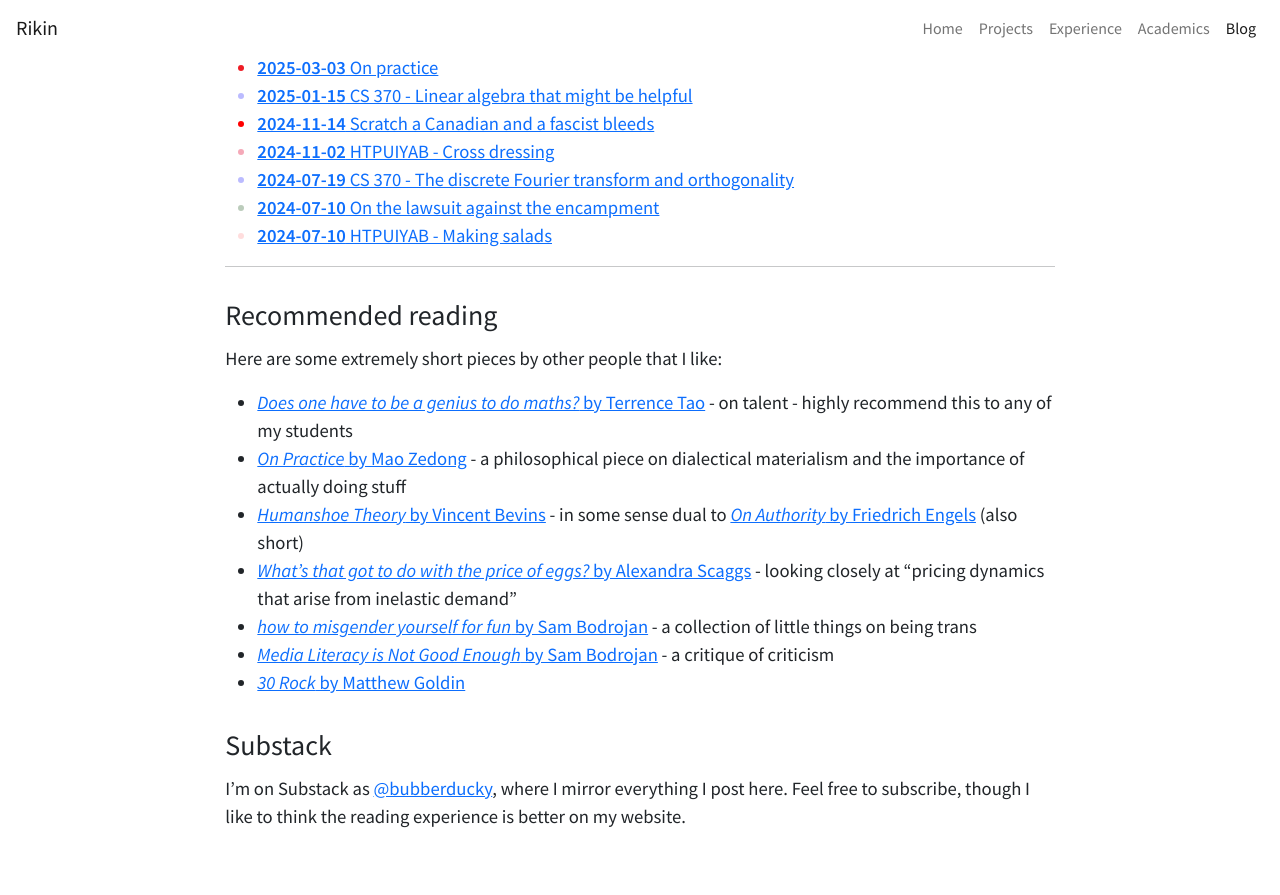
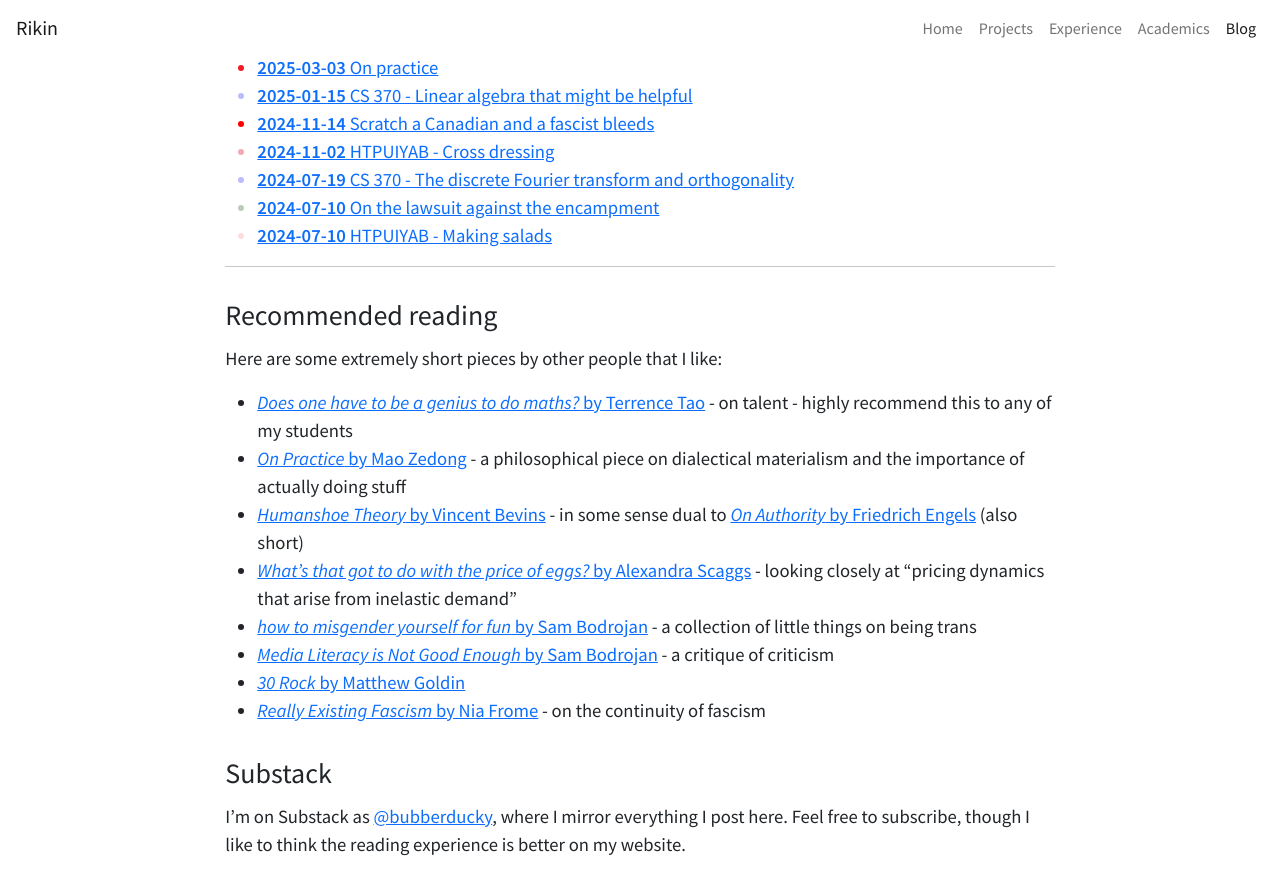
Before and after one commit to rikingurditta/blog, a Jekyll site: the page built from index.md, in a window 1280 px wide and 900 px high, scrolled down 615 px. Shown: the top 895 px of the window. Built offline with Jekyll 4.4.1, drawn with Linux system fonts in a browser that asks for light colours; before the commit the page ends 1487 px from its top, so only the background shows below that.

Commit message:
Added Really Existing Fascism to index

```diff
--- a/index.md
+++ b/index.md
@@ -31,6 +31,7 @@ Here are some extremely short pieces by other people that I like:
 - [*how to misgender yourself for fun* by Sam Bodrojan](https://cchelmetgirl.substack.com/p/how-to-misgender-yourself) - a collection of little things on being trans
 - [*Media Literacy is Not Good Enough* by Sam Bodrojan](https://cchelmetgirl.substack.com/p/against-media-literacy) - a critique of criticism
 - [*30 Rock* by Matthew Goldin](https://matthewgoldin.substack.com/p/30-rock)
+- [*Really Existing Fascism* by Nia Frome](https://redsails.org/really-existing-fascism) - on the continuity of fascism
 
 ### Substack
 
```
